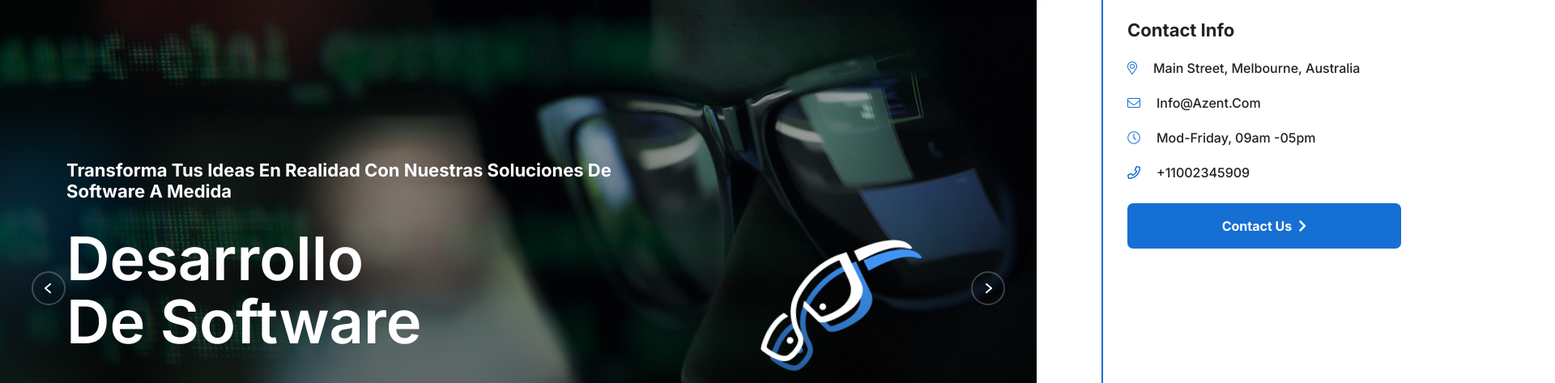
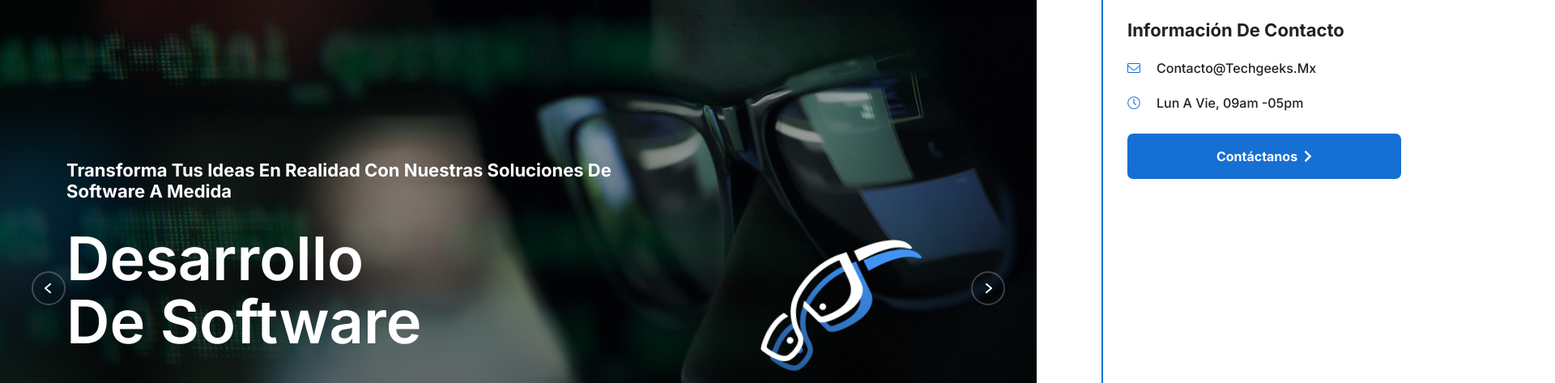
Before and after one commit to emahdev/techgeeks-new, a plain HTML site: page index.html in a window 1280 px wide. Shown: the part 149-622 px from the top of the page at 81% size, 1920 px wide, since content can reach past the window. Drawn offline with Linux system fonts and the light colour scheme; a web font is replaced by a local one.

Commit message:
menu mobile

```diff
--- a/index.html
+++ b/index.html
@@ -139,22 +139,14 @@
 
                         <div class="mobile-menu fix mb-3"></div>
                         <div class="offcanvas__contact">
-                            <h4>Contact Info</h4>
+                            <h4>Información de contacto</h4>
                             <ul>
-                                <li class="d-flex align-items-center">
-                                    <div class="offcanvas__contact-icon">
-                                        <i class="fal fa-map-marker-alt"></i>
-                                    </div>
-                                    <div class="offcanvas__contact-text">
-                                        <a target="_blank" href="#">Main Street, Melbourne, Australia</a>
-                                    </div>
-                                </li>
                                 <li class="d-flex align-items-center">
                                     <div class="offcanvas__contact-icon mr-15">
                                         <i class="fal fa-envelope"></i>
                                     </div>
                                     <div class="offcanvas__contact-text">
-                                        <a href="mailto:info@azent.com"><span class="mailto:info@azent.com">info@azent.com</span></a>
+                                        <a href="mailto:contacto@techgeeks.mx"><span class="mailto:info@azent.com">contacto@techgeeks.mx</span></a>
                                     </div>
                                 </li>
                                 <li class="d-flex align-items-center">
@@ -162,21 +154,13 @@
                                         <i class="fal fa-clock"></i>
                                     </div>
                                     <div class="offcanvas__contact-text">
-                                        <a target="_blank" href="#">Mod-friday, 09am -05pm</a>
-                                    </div>
-                                </li>
-                                <li class="d-flex align-items-center">
-                                    <div class="offcanvas__contact-icon mr-15">
-                                        <i class="far fa-phone"></i>
-                                    </div>
-                                    <div class="offcanvas__contact-text">
-                                        <a href="tel:+11002345909">+11002345909</a>
+                                        <a target="_blank" href="#">Lun a Vie, 09am -05pm</a>
                                     </div>
                                 </li>
                             </ul>
                             <div class="header-button mt-4">
-                                <a href="contact.html" class="theme-btn text-center">
-                                    <span>Contact Us<i class="fas fa-chevron-right"></i></span>
+                                <a href="#contacto" class="theme-btn text-center">
+                                    <span>Contáctanos<i class="fas fa-chevron-right"></i></span>
                                 </a>
                             </div>
                         </div>
@@ -200,23 +184,6 @@
                         <div class="social-icon d-flex align-items-center">
 
                         </div>
-                        <!-- <ul class="header-menu">
-                            <li>
-                                <a href="contact.html">
-                                    Help
-                                </a>
-                            </li>
-                            <li>
-                                <a href="contact.html">
-                                    Support
-                                </a>
-                            </li>
-                            <li>
-                                <a href="faq.html">
-                                Faqs
-                                </a>
-                            </li>
-                        </ul> -->
                     </div>
                 </div>
             </div>
@@ -864,8 +831,8 @@
         </section>
 
         <!--<< Feature Icon Box Section Start >>-->
-        <section class="feature-icon-box-area">
-            <div class="container" style="">
+        <section class="feature-icon-box-area pb-md-5 pb-3">
+            <div class="container">
                 <div class="feature-icon-box-wrapper">
                     <div class="row g-4">
                         <div class="col-xl-4 col-lg-6 col-md-6 wow fadeInUp" data-wow-delay=".3s" style="visibility: visible; animation-delay: 0.3s; animation-name: fadeInUp;">
@@ -913,7 +880,7 @@
                     </div>
                 </div>
             </div>
-            <img src="assets/img/line.png" alt="shape-img" style="margin-top: -259px;">
+            <!-- <img src="assets/img/line.png" alt="shape-img" style="margin-top: -259px;"> -->
         </section>
 
         <!--<< Contact Section Start >>-->
```
Also changed, not shown: assets/css/main.css.
